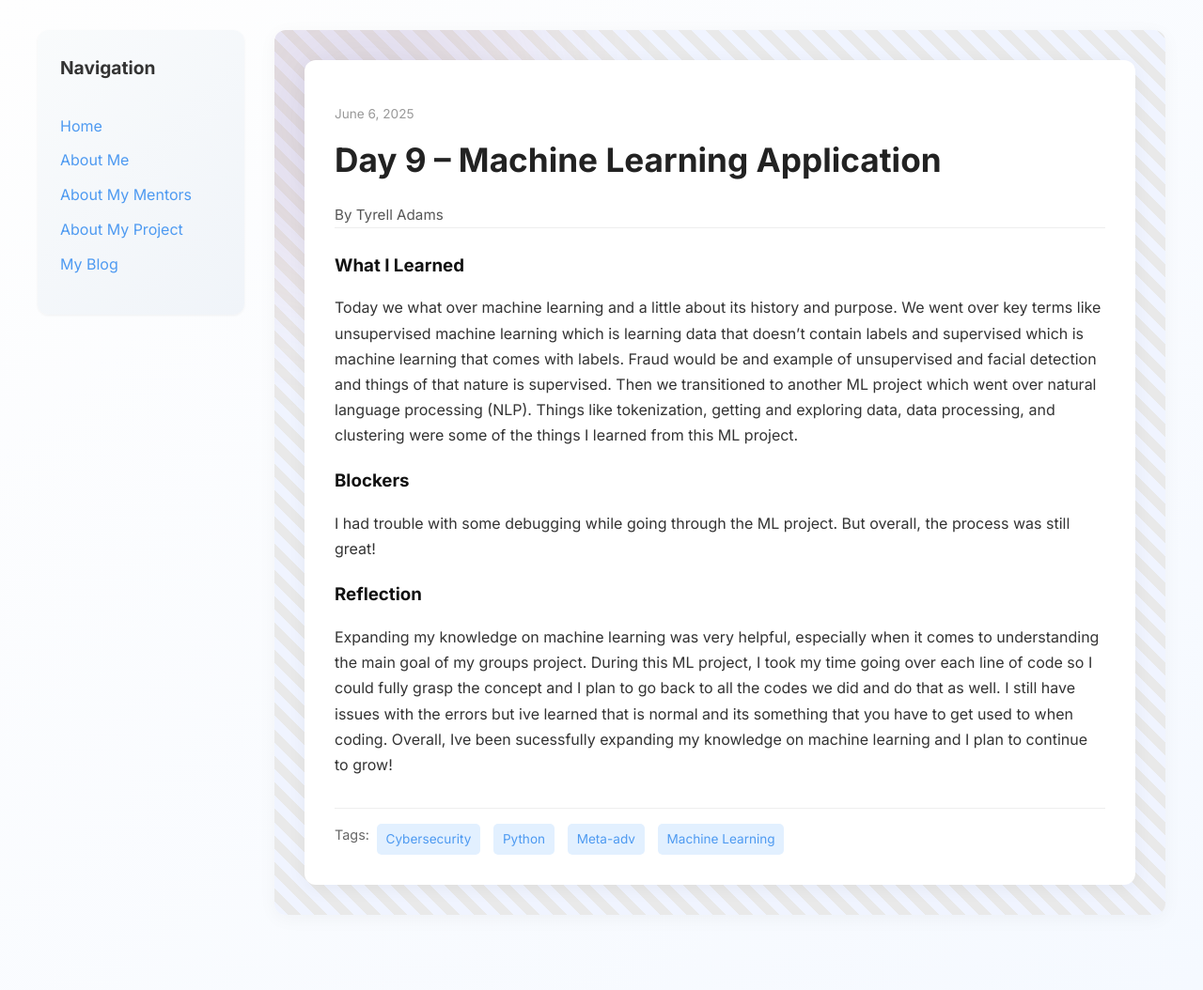
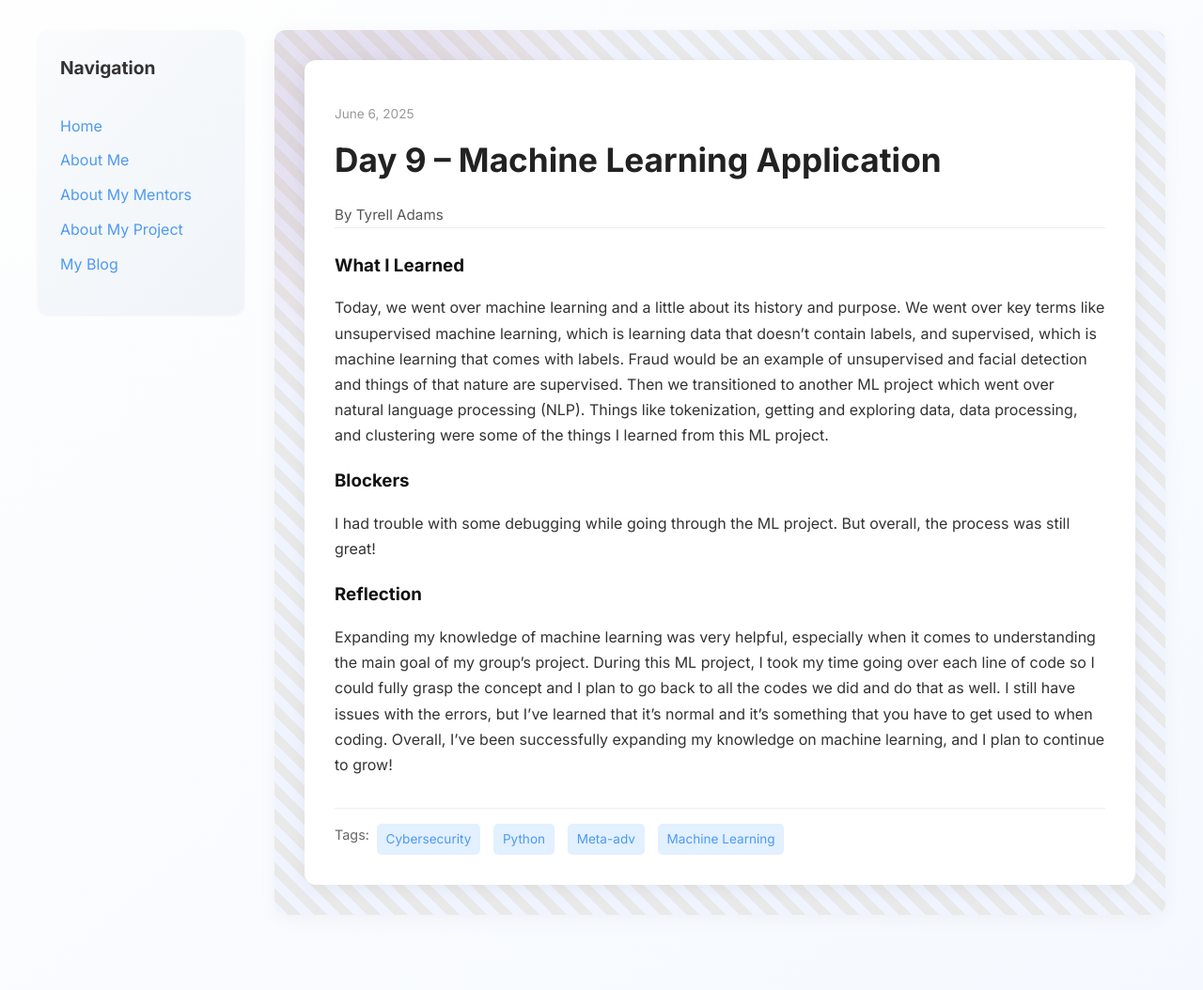
Before and after one commit to Tyrell-Adams/Tyrell-Adams.github.io, a Jekyll site: the page built from _posts/2025-06-06-day-9.md, in a window 1280 px wide. Shown: the whole page at 94% size. Built offline with Jekyll 4.4.1, drawn with Linux system fonts in a browser that asks for light colours.

Commit message:
Update 2025-06-06-day-9.md

```diff
--- a/_posts/2025-06-06-day-9.md
+++ b/_posts/2025-06-06-day-9.md
@@ -7,9 +7,9 @@ permalink: /day9.html
 tags: ["Cybersecurity", "Python", "Meta-adv", "Machine Learning"]
 
 what_i_learned: |
-  Today we what over machine learning and a little about its history and purpose. We went over key terms like unsupervised machine learning which is learning data that doesn't contain labels and supervised which is machine learning that comes with labels. Fraud would be and example of unsupervised and facial detection and things of that nature is supervised. Then we transitioned to another ML project which went over natural language processing (NLP). Things like tokenization, getting and exploring data, data processing, and clustering were some of the things I learned from this ML project.
+  Today, we went over machine learning and a little about its history and purpose. We went over key terms like unsupervised machine learning, which is learning data that doesn't contain labels, and supervised, which is machine learning that comes with labels. Fraud would be an example of unsupervised and facial detection and things of that nature are supervised. Then we transitioned to another ML project which went over natural language processing (NLP). Things like tokenization, getting and exploring data, data processing, and clustering were some of the things I learned from this ML project.
 blockers: |
   I had trouble with some debugging while going through the ML project. But overall, the process was still great!
 reflection: |
-  Expanding my knowledge on machine learning was very helpful, especially when it comes to understanding the main goal of my groups project. During this ML project, I took my time going over each line of code so I could fully grasp the concept and I plan to go back to all the codes we did and do that as well. I still have issues with the errors but ive learned that is normal and its something that you have to get used to when coding. Overall, Ive been sucessfully expanding my knowledge on machine learning and I plan to continue to grow!
+  Expanding my knowledge of machine learning was very helpful, especially when it comes to understanding the main goal of my group's project. During this ML project, I took my time going over each line of code so I could fully grasp the concept and I plan to go back to all the codes we did and do that as well. I still have issues with the errors, but I've learned that it's normal and it's something that you have to get used to when coding. Overall, I've been successfully expanding my knowledge on machine learning, and I plan to continue to grow!
 ---
```
